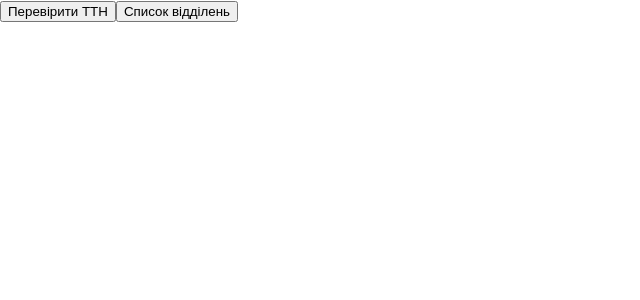
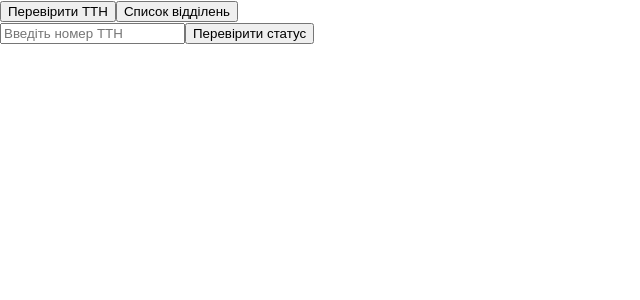
Before and after one commit to supermacchan/np-test-task, a React (Create React App) app: page / in a window 1280 px wide. Shown: the top 300 px of the page, without its empty margins (0-640 px from the left). Built offline with nearby package versions, Linux system fonts and the light colour scheme.

Commit message:
ShippingSearchForm > LocateShipping page

```diff
--- a/src/components/App.jsx
+++ b/src/components/App.jsx
@@ -1,4 +1,6 @@
 import { Layout } from "./Layout";
+
+import LocateShipping from "../pages/LocateShipping/LocateShipping"
 
 export const App = () => {
   return (
@@ -6,6 +8,7 @@ export const App = () => {
       {/* temporary adding the components here to have a visual
       will add routing later*/}
       <Layout />
+      <LocateShipping />
     </>
   );
 }
--- a/src/components/ShippingSearchForm/ShippingSearchForm.jsx
+++ b/src/components/ShippingSearchForm/ShippingSearchForm.jsx
@@ -0,0 +1,12 @@
+export const ShippingSearchForm = () => {
+    return (
+        <form>
+            <input
+                type="text"
+                name="query"
+                placeholder="Введіть номер ТТН"
+            />
+            <button type="submit">Перевірити статус</button>
+        </form>
+    )
+}
--- a/src/pages/LocateShipping/LocateShipping.jsx
+++ b/src/pages/LocateShipping/LocateShipping.jsx
@@ -0,0 +1,11 @@
+import { ShippingSearchForm } from "components/ShippingSearchForm/ShippingSearchForm";
+
+const LocateShipping = () => {
+    return (
+        <>
+            <ShippingSearchForm />
+        </>
+    )
+}
+
+export default LocateShipping;
```
